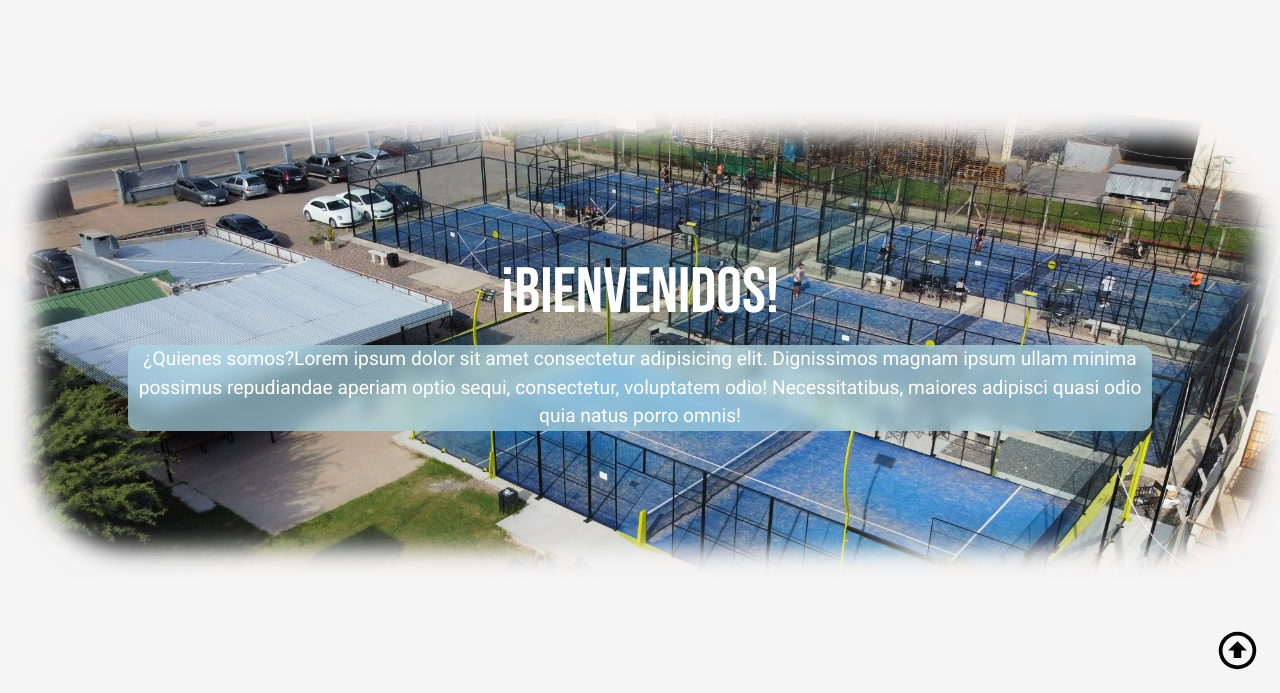
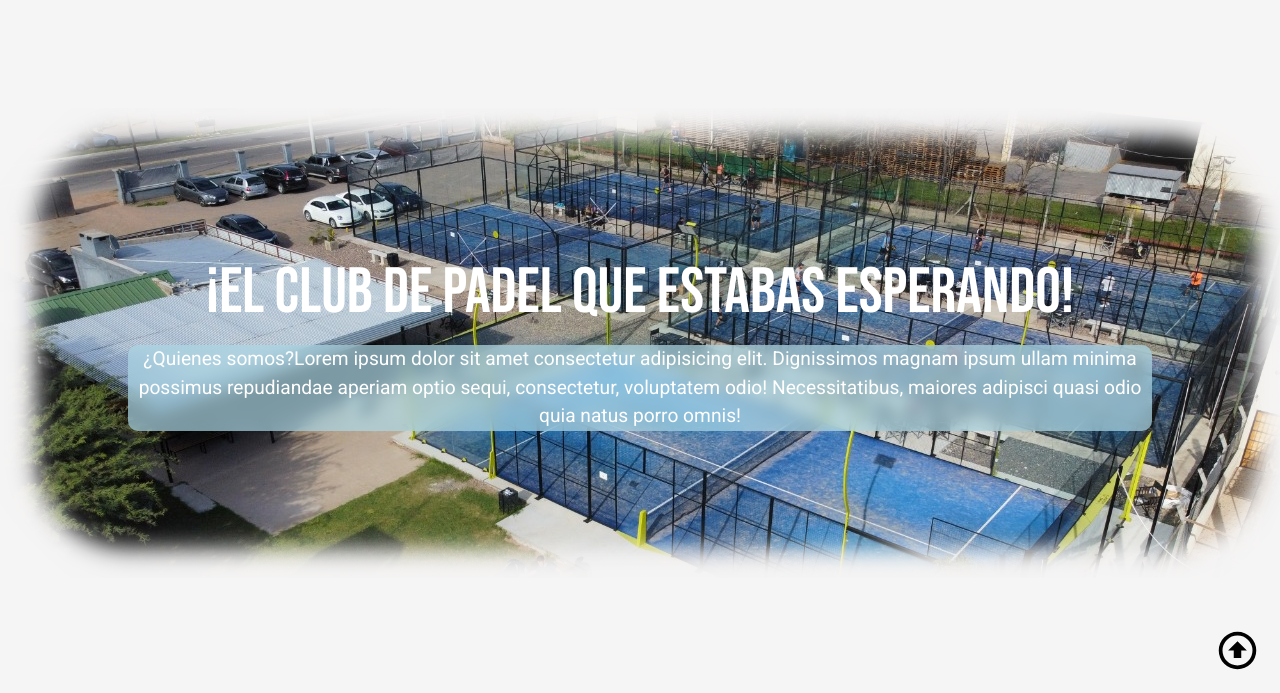
Before and after one commit to gonzagiorgis/JardinPadelGiorgis, a website: page index.html in a window 1280 px wide. Shown: the part 107-800 px from the top of the page. Drawn offline with Linux system fonts and the light colour scheme; a web font is replaced by a local one.

Commit message:
mod imag size and h1 in index

```diff
--- a/index.html
+++ b/index.html
@@ -57,7 +57,7 @@
     </header>
     <main class="main__grid">
         <div class="titulo__contenedor" id="bienvenido">
-            <h1 class="h1__bebas--white">¡Bienvenidos!</h1>
+            <h1 class="h1__bebas--white">¡El Club de Padel que estabas esperando!</h1>
             <p class="text__roboto--background animation__opacity--2s">¿Quienes somos?Lorem ipsum dolor sit amet
                 consectetur
                 adipisicing elit. Dignissimos magnam ipsum ullam
```
Also changed, not shown: img/esquina.png.
